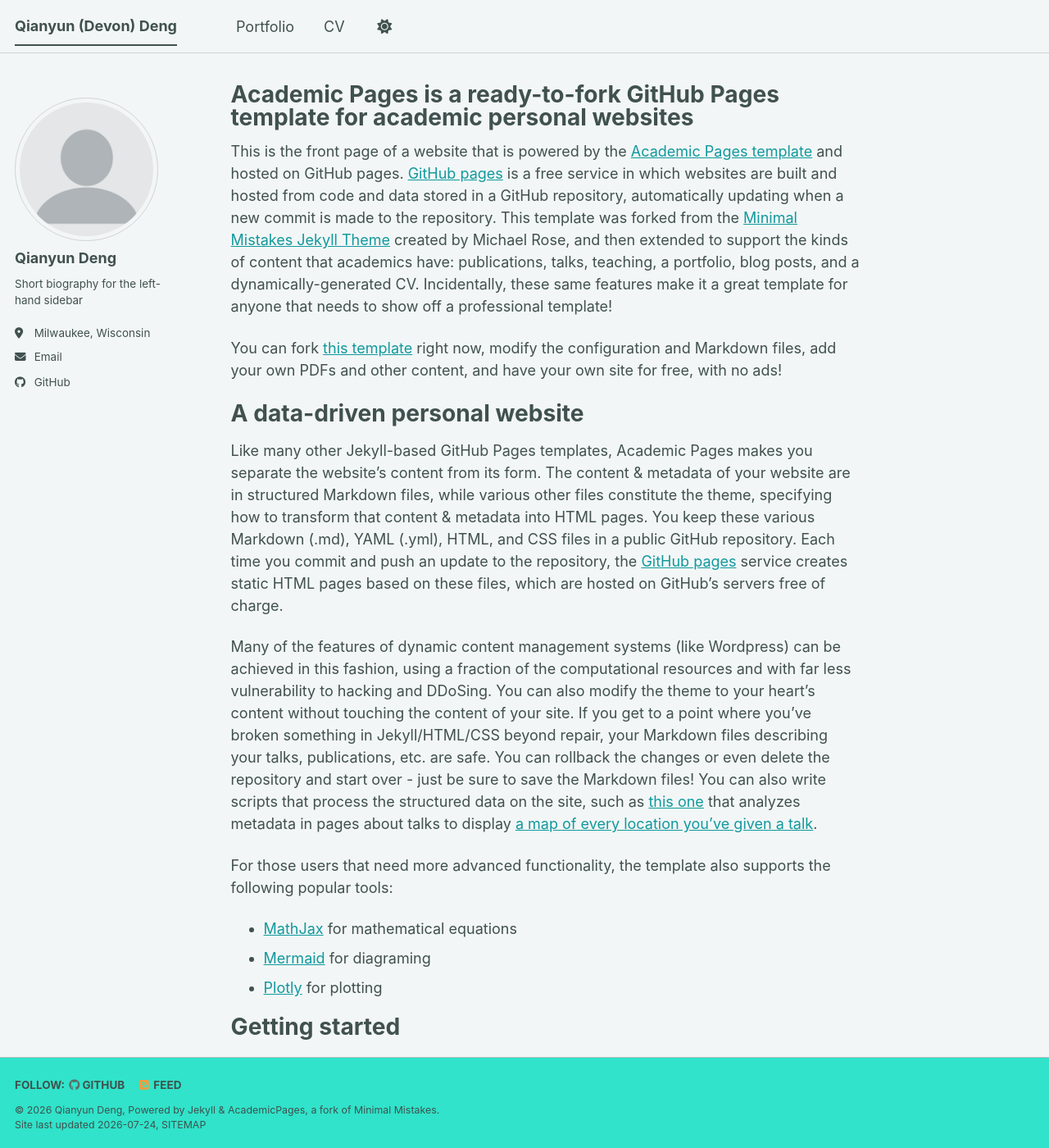
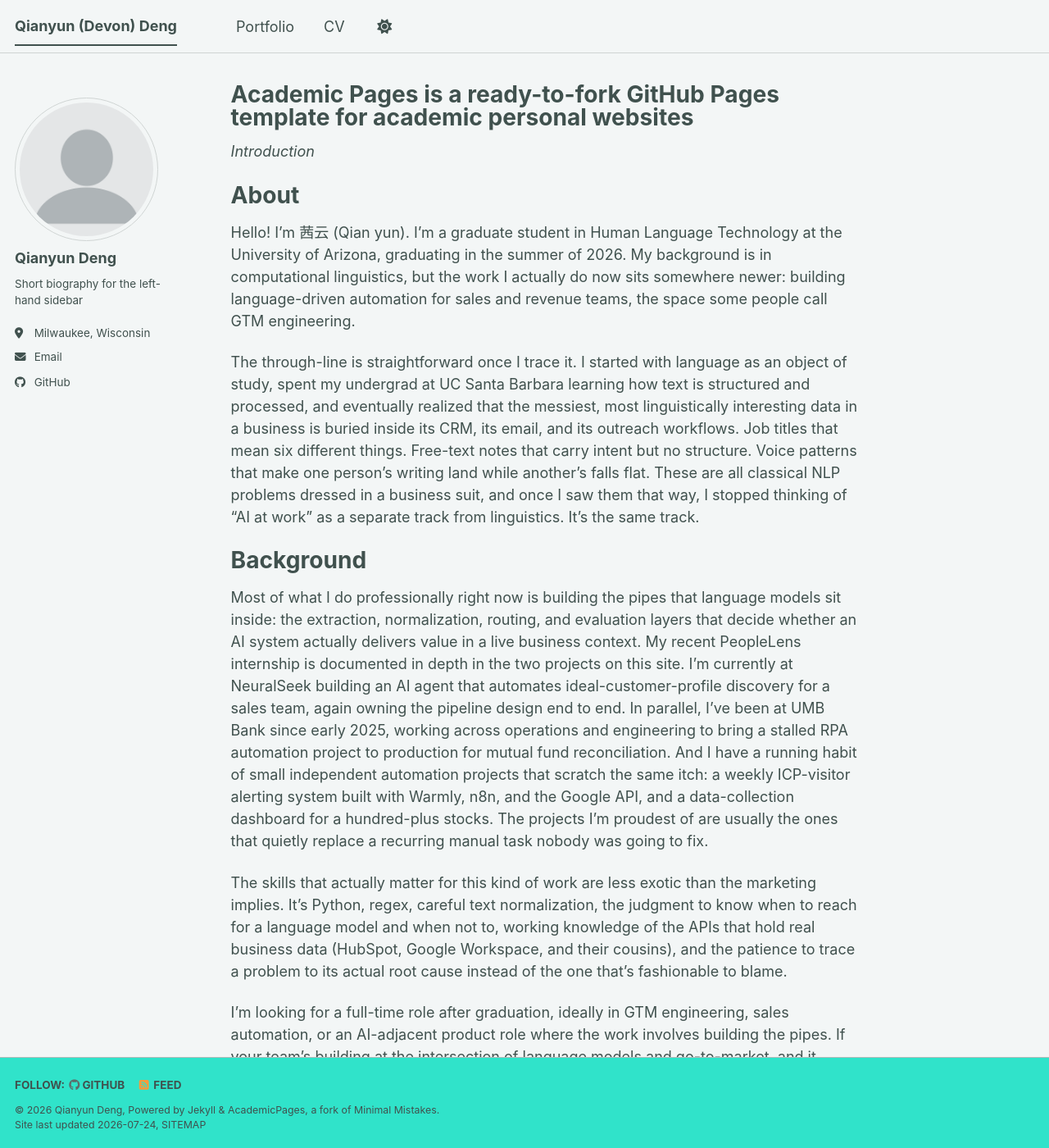
Before and after one commit to Dqy719/dqy719, a Jekyll site: the page built from _pages/about.md, in a window 1280 px wide and 1400 px high. Shown: the whole window at 82% size. Built offline with Jekyll 4.4.1, drawn with Linux system fonts in a browser that asks for light colours; a style sheet for code colours, icons or effects is not loaded; some of the changed text lies outside the part shown.

Commit message:
Update about.md

```diff
--- a/_pages/about.md
+++ b/_pages/about.md
@@ -6,51 +6,22 @@ redirect_from:
   - /about/
   - /about.html
 ---
+*Introduction*
 
-This is the front page of a website that is powered by the [Academic Pages template](https://github.com/academicpages/academicpages.github.io) and hosted on GitHub pages. [GitHub pages](https://pages.github.com) is a free service in which websites are built and hosted from code and data stored in a GitHub repository, automatically updating when a new commit is made to the repository. This template was forked from the [Minimal Mistakes Jekyll Theme](https://mmistakes.github.io/minimal-mistakes/) created by Michael Rose, and then extended to support the kinds of content that academics have: publications, talks, teaching, a portfolio, blog posts, and a dynamically-generated CV. Incidentally, these same features make it a great template for anyone that needs to show off a professional template!
+About
+======
+Hello! I'm 茜云 (Qian yun). I'm a graduate student in Human Language Technology at the University of Arizona, graduating in the summer of 2026. My background is in computational linguistics, but the work I actually do now sits somewhere newer: building language-driven automation for sales and revenue teams, the space some people call GTM engineering.
 
- You can fork [this template](https://github.com/academicpages/academicpages.github.io) right now, modify the configuration and Markdown files, add your own PDFs and other content, and have your own site for free, with no ads!
+The through-line is straightforward once I trace it. I started with language as an object of study, spent my undergrad at UC Santa Barbara learning how text is structured and processed, and eventually realized that the messiest, most linguistically interesting data in a business is buried inside its CRM, its email, and its outreach workflows. Job titles that mean six different things. Free-text notes that carry intent but no structure. Voice patterns that make one person's writing land while another's falls flat. These are all classical NLP problems dressed in a business suit, and once I saw them that way, I stopped thinking of "AI at work" as a separate track from linguistics. It's the same track.
 
-A data-driven personal website
+Background
 ======
-Like many other Jekyll-based GitHub Pages templates, Academic Pages makes you separate the website's content from its form. The content & metadata of your website are in structured Markdown files, while various other files constitute the theme, specifying how to transform that content & metadata into HTML pages. You keep these various Markdown (.md), YAML (.yml), HTML, and CSS files in a public GitHub repository. Each time you commit and push an update to the repository, the [GitHub pages](https://pages.github.com/) service creates static HTML pages based on these files, which are hosted on GitHub's servers free of charge.
+Most of what I do professionally right now is building the pipes that language models sit inside: the extraction, normalization, routing, and evaluation layers that decide whether an AI system actually delivers value in a live business context. My recent PeopleLens internship is documented in depth in the two projects on this site. I'm currently at NeuralSeek building an AI agent that automates ideal-customer-profile discovery for a sales team, again owning the pipeline design end to end. In parallel, I've been at UMB Bank since early 2025, working across operations and engineering to bring a stalled RPA automation project to production for mutual fund reconciliation. And I have a running habit of small independent automation projects that scratch the same itch: a weekly ICP-visitor alerting system built with Warmly, n8n, and the Google API, and a data-collection dashboard for a hundred-plus stocks. The projects I'm proudest of are usually the ones that quietly replace a recurring manual task nobody was going to fix.
 
-Many of the features of dynamic content management systems (like Wordpress) can be achieved in this fashion, using a fraction of the computational resources and with far less vulnerability to hacking and DDoSing. You can also modify the theme to your heart's content without touching the content of your site. If you get to a point where you've broken something in Jekyll/HTML/CSS beyond repair, your Markdown files describing your talks, publications, etc. are safe. You can rollback the changes or even delete the repository and start over - just be sure to save the Markdown files! You can also write scripts that process the structured data on the site, such as [this one](https://github.com/academicpages/academicpages.github.io/blob/master/talkmap.ipynb) that analyzes metadata in pages about talks to display [a map of every location you've given a talk](https://academicpages.github.io/talkmap.html).
+The skills that actually matter for this kind of work are less exotic than the marketing implies. It's Python, regex, careful text normalization, the judgment to know when to reach for a language model and when not to, working knowledge of the APIs that hold real business data (HubSpot, Google Workspace, and their cousins), and the patience to trace a problem to its actual root cause instead of the one that's fashionable to blame.
 
-For those users that need more advanced functionality, the template also supports the following popular tools:
-- [MathJax](https://www.mathjax.org/) for mathematical equations
-- [Mermaid](https://mermaid.js.org/) for diagraming
-- [Plotly](https://plotly.com/javascript/) for plotting
 
-Getting started
-======
-1. Register a GitHub account if you don't have one and confirm your e-mail (required!)
-1. Fork [this template](https://github.com/academicpages/academicpages.github.io) by clicking the "Use this template" button in the top right.
-1. Go to the repository's settings (rightmost item in the tabs that start with "Code", should be below "Unwatch"). Rename the repository "[your GitHub username].github.io", which will also be your website's URL.
-1. Set site-wide configuration and create content & metadata (see below -- also see [this set of diffs](https://archive.is/3TPas) showing what files were changed to set up [an example site](https://getorg-testacct.github.io) for a user with the username "getorg-testacct")
-1. Upload any files (like PDFs, .zip files, etc.) to the files/ directory. They will appear at https://[your GitHub username].github.io/files/example.pdf.
-1. Check status by going to the repository settings, in the "GitHub pages" section
 
-Site-wide configuration
-------
-The main configuration file for the site is in the base directory in [_config.yml](https://github.com/academicpages/academicpages.github.io/blob/master/_config.yml), which defines the content in the sidebars and other site-wide features. You will need to replace the default variables with ones about yourself and your site's github repository. The configuration file for the top menu is in [_data/navigation.yml](https://github.com/academicpages/academicpages.github.io/blob/master/_data/navigation.yml). For example, if you don't have a portfolio or blog posts, you can remove those items from that navigation.yml file to remove them from the header.
 
-Create content & metadata
-------
-For site content, there is one Markdown file for each type of content, which are stored in directories like _publications, _talks, _posts, _teaching, or _pages. For example, each talk is a Markdown file in the [_talks directory](https://github.com/academicpages/academicpages.github.io/tree/master/_talks). At the top of each Markdown file is structured data in YAML about the talk, which the theme will parse to do lots of cool stuff. The same structured data about a talk is used to generate the list of talks on the [Talks page](https://academicpages.github.io/talks), each [individual page](https://academicpages.github.io/talks/2012-03-01-talk-1) for specific talks, the talks section for the [CV page](https://academicpages.github.io/cv), and the [map of places you've given a talk](https://academicpages.github.io/talkmap.html) (if you run this [python file](https://github.com/academicpages/academicpages.github.io/blob/master/talkmap.py) or [Jupyter notebook](https://github.com/academicpages/academicpages.github.io/blob/master/talkmap.ipynb), which creates the HTML for the map based on the contents of the _talks directory).
-
-**Markdown generator**
-
-The repository includes [a set of Jupyter notebooks](https://github.com/academicpages/academicpages.github.io/tree/master/markdown_generator
-) that converts a CSV containing structured data about talks or presentations into individual Markdown files that will be properly formatted for the Academic Pages template. The sample CSVs in that directory are the ones I used to create my own personal website at stuartgeiger.com. My usual workflow is that I keep a spreadsheet of my publications and talks, then run the code in these notebooks to generate the Markdown files, then commit and push them to the GitHub repository.
-
-How to edit your site's GitHub repository
-------
-Many people use a git client to create files on their local computer and then push them to GitHub's servers. If you are not familiar with git, you can directly edit these configuration and Markdown files directly in the github.com interface. Navigate to a file (like [this one](https://github.com/academicpages/academicpages.github.io/blob/master/_talks/2012-03-01-talk-1.md) and click the pencil icon in the top right of the content preview (to the right of the "Raw | Blame | History" buttons). You can delete a file by clicking the trashcan icon to the right of the pencil icon. You can also create new files or upload files by navigating to a directory and clicking the "Create new file" or "Upload files" buttons.
-
-Example: editing a Markdown file for a talk
-![Editing a Markdown file for a talk](/images/editing-talk.png)
-
-For more info
-------
-More info about configuring Academic Pages can be found in [the guide](https://academicpages.github.io/markdown/), the [growing wiki](https://github.com/academicpages/academicpages.github.io/wiki), and you can always [ask a question on GitHub](https://github.com/academicpages/academicpages.github.io/discussions). The [guides for the Minimal Mistakes theme](https://mmistakes.github.io/minimal-mistakes/docs/configuration/) (which this theme was forked from) might also be helpful.
+I'm looking for a full-time role after graduation, ideally in GTM engineering, sales automation, or an AI-adjacent product role where the work involves building the pipes.
+If your team's building at the intersection of language models and go-to-market, and it sounds like our thinking lines up, let's grab coffee!
```
